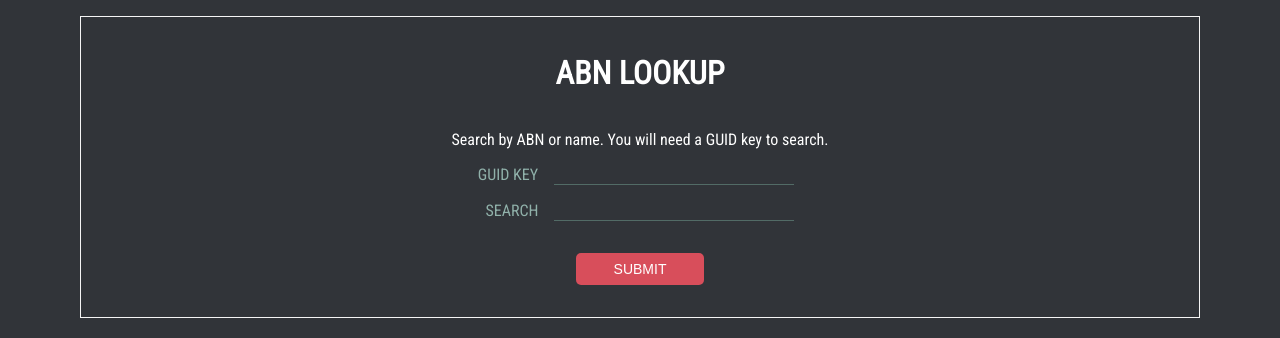
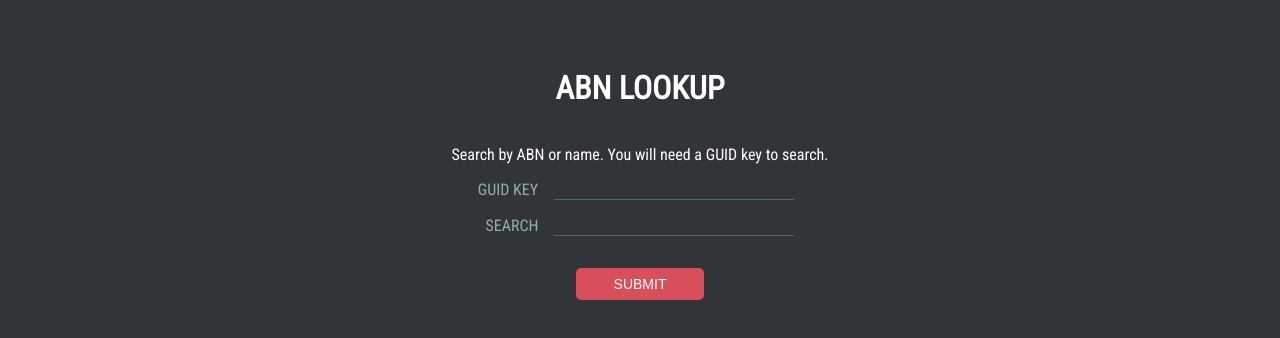
Before and after one commit to puyanwei/company-finder, a React (Create React App) app: page / in a window 1280 px wide. Shown: the top 338 px of the page. Built offline with nearby package versions, Linux system fonts and the light colour scheme.

Commit message:
Finalising styling theme

```diff
--- a/src/components/company.scss
+++ b/src/components/company.scss
@@ -1,4 +1,7 @@
 .company-title {
+	border: 1px solid #526b66;
+	border-radius: 5px;
+	padding: 0.5rem;
 	font-weight: bold;
 	cursor: pointer;
 	margin-bottom: 1rem;
--- a/src/components/resultsPanel.scss
+++ b/src/components/resultsPanel.scss
@@ -1,14 +1,12 @@
 .results-container {
+	max-width: 35rem;
+	margin: 2rem auto;
 	padding: 1rem;
-	border: 1px solid whitesmoke;
-	margin-left: 5rem;
-	margin-right: 5rem;
 	grid-area: results;
 	text-align: left;
 
 	.query-message {
 		text-align: center;
-		margin-top: 1rem;
 		color: #90b1aa;
 		.query {
 			font-size: 20px;
@@ -18,5 +16,6 @@
 
 	ul {
 		list-style-type: none;
+		padding-left: 0;
 	}
 }
--- a/src/pages/home.scss
+++ b/src/pages/home.scss
@@ -1,7 +1,7 @@
 .homepage-container {
-	border: 1px solid whitesmoke;
+	max-width: 35rem;
+	margin: 2rem auto;
 	display: grid;
-	margin: 1rem 5rem;
 	padding: 1rem;
 	grid-template-columns: 1fr 1fr;
 	// prettier-ignore
```
